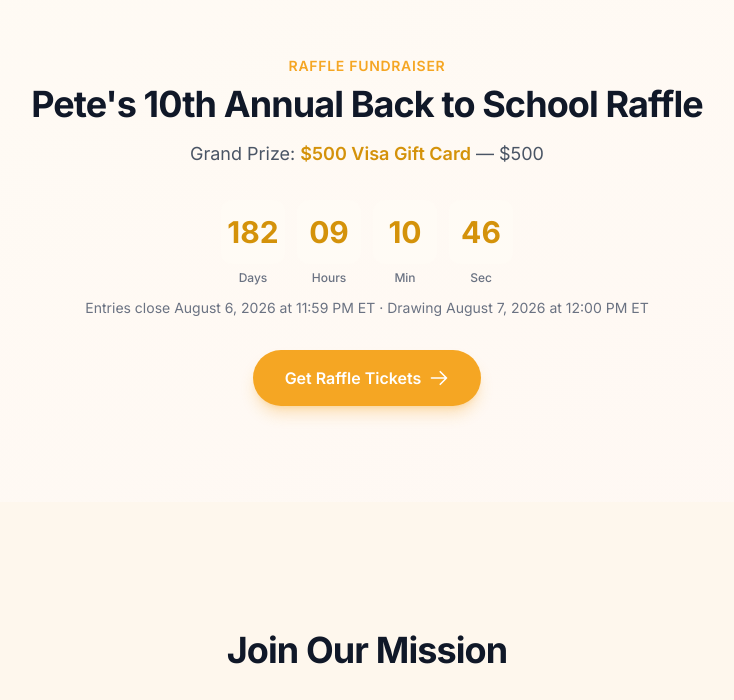
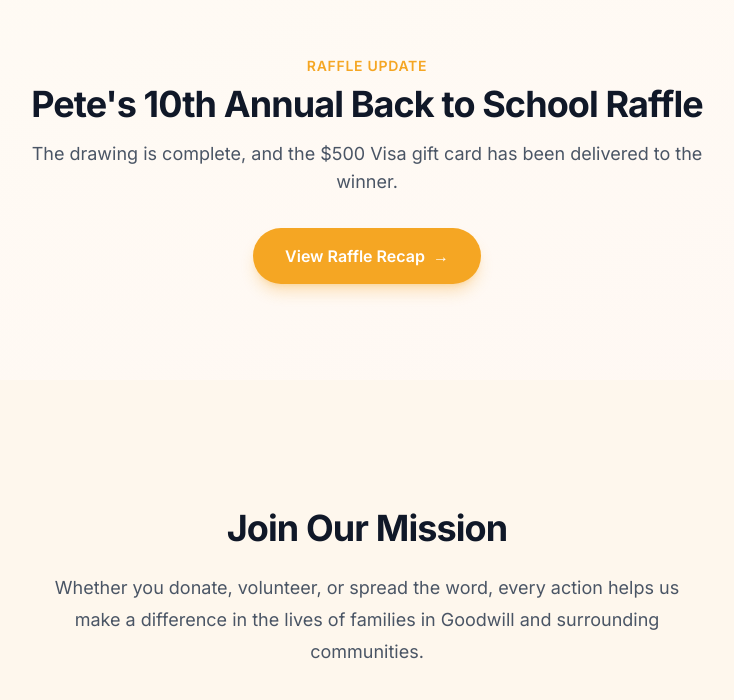
Before and after one commit to greggfosdev/ann-hewan-foundation, a Next.js app: page / in a window 1280 px wide. Shown: the part 7324-8024 px from the top of the page, without its empty margins (273-1007 px from the left). Built offline with nearby package versions, Linux system fonts and the light colour scheme.

Commit message:
Archive 2026 raffle and publish result recap

```diff
--- a/src/app/programs/back-to-school/page.tsx
+++ b/src/app/programs/back-to-school/page.tsx
@@ -163,6 +163,31 @@
                 <p className="mt-2 text-sm text-gray-600">{stat.label}</p>
               </div>
             ))}
+          </div>
+        </div>
+      </section>
+
+      {/* Latest raffle update */}
+      <section className="bg-cream py-12 sm:py-16">
+        <div className="mx-auto max-w-7xl px-6 lg:px-8">
+          <div className="mx-auto max-w-3xl rounded-2xl bg-white p-8 text-center shadow-sm ring-1 ring-gray-900/5 sm:p-10">
+            <p className="text-sm font-semibold uppercase tracking-wider text-gold">
+              August 2026 update
+            </p>
+            <h2 className="mt-2 text-2xl font-bold text-gray-900 sm:text-3xl">
+              Back-to-school raffle completed
+            </h2>
+            <p className="mt-4 text-gray-600">
+              Pete&apos;s 10th Annual Back to School Raffle has concluded, and the
+              $500 Visa gift card was delivered to the winner. Thank you to
+              everyone who supported the initiative.
+            </p>
+            <Link
+              href="/raffles/petes-10th-annual-back-to-school-raffle"
+              className="mt-6 inline-flex items-center gap-2 text-sm font-semibold text-gold-dark hover:text-gold"
+            >
+              View the raffle recap <span aria-hidden="true">&rarr;</span>
+            </Link>
           </div>
         </div>
       </section>
--- a/src/app/raffles/page.tsx
+++ b/src/app/raffles/page.tsx
@@ -31,8 +31,9 @@
               Raffles
             </h1>
             <p className="mt-6 text-lg leading-8 text-gray-600">
-              Enter for a chance to win while supporting our programs that feed,
-              educate, and uplift communities in St. James, Jamaica.
+              {activeRaffle
+                ? "Enter for a chance to win while supporting our programs that feed, educate, and uplift communities in St. James, Jamaica."
+                : "Explore past raffle results and see how your support helps children and families in St. James, Jamaica."}
             </p>
           </div>
         </div>
@@ -92,7 +93,7 @@
             </Link>
           </div>
         </section>
-      ) : (
+      ) : pastRaffles.length === 0 ? (
         <section className="pb-16 sm:pb-24">
           <div className="mx-auto max-w-7xl px-6 lg:px-8">
             <div className="mx-auto max-w-lg rounded-2xl bg-white p-8 text-center shadow-sm ring-1 ring-gray-900/5">
@@ -111,7 +112,7 @@
             </div>
           </div>
         </section>
-      )}
+      ) : null}
 
       {/* Past Raffles */}
       {pastRaffles.length > 0 && (
@@ -141,6 +142,11 @@
                       Winner: <span className="font-medium">{raffle.winner}</span>
                     </p>
                   )}
+                  {raffle.resultSummary && (
+                    <p className="mt-2 text-sm text-gray-600">
+                      {raffle.resultSummary}
+                    </p>
+                  )}
                   {raffle.amountRaised && (
                     <p className="mt-1 text-sm text-trust-green font-medium">
                       {raffle.amountRaised} raised
--- a/src/components/sections/RafflePromo.tsx
+++ b/src/components/sections/RafflePromo.tsx
@@ -2,14 +2,44 @@
 import {
   formatRaffleDateTime,
   getActiveRaffle,
-  hasActiveRaffle,
+  getPastRaffles,
 } from "@/data/raffles";
 import { CountdownTimer } from "@/components/ui/CountdownTimer";
 
 export function RafflePromo() {
-  if (!hasActiveRaffle()) return null;
+  const activeRaffle = getActiveRaffle();
 
-  const raffle = getActiveRaffle()!;
+  if (!activeRaffle) {
+    const latestRaffle = getPastRaffles()[0];
+    if (!latestRaffle) return null;
+
+    return (
+      <section className="bg-gradient-to-br from-gold/5 to-coral/5 py-16 sm:py-24">
+        <div className="mx-auto max-w-7xl px-6 lg:px-8">
+          <div className="mx-auto max-w-2xl text-center">
+            <p className="text-sm font-semibold uppercase tracking-wider text-gold">
+              Raffle Update
+            </p>
+            <h2 className="mt-2 text-3xl font-bold tracking-tight text-gray-900 sm:text-4xl">
+              {latestRaffle.title}
+            </h2>
+            <p className="mt-4 text-lg text-gray-600">
+              {latestRaffle.resultSummary ?? "This raffle has concluded. Thank you to everyone who supported it."}
+            </p>
+            <Link
+              href={`/raffles/${latestRaffle.slug}`}
+              className="mt-8 inline-flex items-center gap-2 rounded-full bg-gold px-8 py-4 text-base font-semibold text-white shadow-lg shadow-gold/30 transition-all hover:bg-gold-dark hover:shadow-gold/40"
+            >
+              View Raffle Recap
+              <span aria-hidden="true">&rarr;</span>
+            </Link>
+          </div>
+        </div>
+      </section>
+    );
+  }
+
+  const raffle = activeRaffle;
   const topPrize = raffle.prizes[0];
 
   return (
--- a/src/components/ui/CountdownTimer.tsx
+++ b/src/components/ui/CountdownTimer.tsx
@@ -34,14 +34,18 @@
   const [mounted, setMounted] = useState(false);
 
   useEffect(() => {
-    setMounted(true);
-    setTimeLeft(calculateTimeLeft(targetDate));
-    const timer = setInterval(() => {
+    const update = () => {
+      setMounted(true);
       const tl = calculateTimeLeft(targetDate);
       setTimeLeft(tl);
       if (!tl) clearInterval(timer);
-    }, 1000);
-    return () => clearInterval(timer);
+    };
+    const initialUpdate = setTimeout(update, 0);
+    const timer = setInterval(update, 1000);
+    return () => {
+      clearTimeout(initialUpdate);
+      clearInterval(timer);
+    };
   }, [targetDate]);
 
   if (!mounted) {
--- a/src/data/raffles.ts
+++ b/src/data/raffles.ts
@@ -12,6 +12,20 @@
   price: number;
   quantity: number;
   popular?: boolean;
+}
+
+export interface RaffleRecapVideo {
+  src: string;
+  title: string;
+  description: string;
+  captionsSrc: string;
+  poster?: string;
+}
+
+export interface RaffleRecapImage {
+  src: string;
+  alt: string;
+  caption: string;
 }
 
 export interface Raffle {
@@ -36,6 +50,9 @@
   winner?: string;
   amountRaised?: string;
   totalTicketsSold?: number;
+  resultSummary?: string;
+  recapImage?: RaffleRecapImage;
+  recapVideos?: RaffleRecapVideo[];
 }
 
 const raffles: Raffle[] = [
@@ -43,10 +60,10 @@
     slug: "petes-10th-annual-back-to-school-raffle",
     title: "Pete's 10th Annual Back to School Raffle",
     subtitle:
-      "Win a $500 Visa Gift Card while supporting children heading back to school",
+      "The August 2026 drawing supported children heading back to school",
     description:
-      "Join our raffle for a chance to win a $500.00 Visa Gift Card while supporting our mission. Each ticket purchase directly contributes to The Ann Hewan Foundation's community impact efforts — providing school supplies and resources for children in Goodwill and surrounding communities in St. James, Jamaica.",
-    status: "active",
+      "This raffle supported The Ann Hewan Foundation's Back 2 School initiative, which provides school supplies and resources for children in Goodwill and surrounding communities in St. James, Jamaica.",
+    status: "completed",
     endDate: "2026-08-06T23:59:00-04:00",
     drawDate: "2026-08-07T12:00:00-04:00",
     startDate: "2026-06-01T00:00:00Z",
@@ -74,6 +91,13 @@
       "All proceeds benefit The Ann Hewan Foundation programs.",
     ],
     beneficiary: "Back to School Program",
+    resultSummary:
+      "The drawing is complete, and the $500 Visa gift card has been delivered to the winner.",
+    recapImage: {
+      src: "/images/raffles/august-2026-community-banner.webp",
+      alt: "Goodwill School Alumni Foundation banner with The Ann Hewan Foundation listed as a sponsor",
+      caption: "The Goodwill School Alumni Foundation banner at the August 2026 community gathering.",
+    },
   },
 ];
 
@@ -82,15 +106,13 @@
 }
 
 export function getPastRaffles(): Raffle[] {
-  return raffles.filter((r) => r.status === "completed");
+  return raffles
+    .filter((r) => r.status === "completed")
+    .sort((a, b) => b.drawDate.localeCompare(a.drawDate));
 }
 
 export function getRaffleBySlug(slug: string): Raffle | undefined {
   return raffles.find((r) => r.slug === slug);
-}
-
-export function hasActiveRaffle(): boolean {
-  return raffles.some((r) => r.status === "active");
 }
 
 export function getAllRaffles(): Raffle[] {
```
Also changed, not shown: src/app/raffles/[slug]/page.tsx (+70 -3 lines), public/images/raffles/august-2026-community-banner.webp (added).
